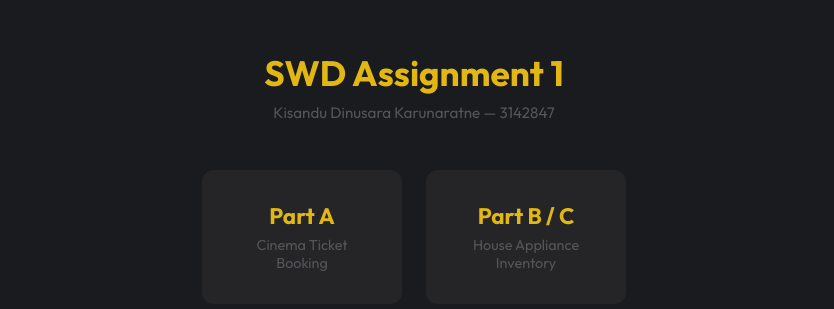
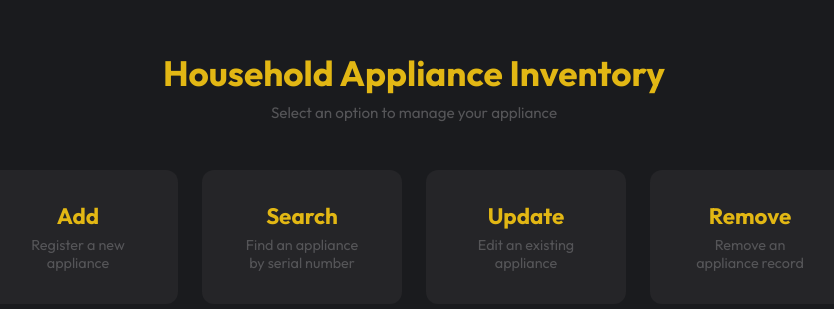
Before and after one commit to itskisa/inventory-management-system, a Next.js app: page / in a window 1280 px wide. Shown: the part 223-532 px from the top of the page, without its empty margins (226-1060 px from the left). Built offline with nearby package versions, Linux system fonts and the light colour scheme.

Commit message:
updated the main page with add, search, update, delete nav cards

```diff
--- a/app/page.js
+++ b/app/page.js
@@ -1,20 +1,34 @@
+import Link from "next/link";
 import styles from "./styles/home.module.css";
 
 export default function Home() {
     return (
         <main className={styles.container}>
-            <h1 className={styles.title}>SWD Assignment 1</h1>
-            <p className={styles.subtitle}>Kisandu Dinusara Karunaratne — 3142847</p>
-            <div className={styles.links}>
-                <a href="/part-a" className={styles.card}>
-                    <span className={styles.cardTitle}>Part A</span>
-                    <span className={styles.cardDesc}>Cinema Ticket Booking</span>
-                </a>
-                <a href="/part-b-c" className={styles.card}>
-                    <span className={styles.cardTitle}>Part B / C</span>
-                    <span className={styles.cardDesc}>House Appliance Inventory</span>
-                </a>
-            </div>
+            <h1 className={styles.title}>Household Appliance Inventory</h1>
+            <p className={styles.subtitle}>Select an option to manage your appliance</p>
+
+            <nav className={styles.links}>
+                <Link href="/add" className={styles.card}>
+                    <span className={styles.cardTitle}>Add</span>
+                    <span className={styles.cardDesc}>Register a new appliance</span>
+                </Link>
+
+                <Link href="/search" className={styles.card}>
+                    <span className={styles.cardTitle}>Search</span>
+                    <span className={styles.cardDesc}>Find an appliance by serial number</span>
+                </Link>
+
+                <Link href="/update" className={styles.card}>
+                    <span className={styles.cardTitle}>Update</span>
+                    <span className={styles.cardDesc}>Edit an existing appliance</span>
+                </Link>
+
+                <Link href="/delete" className={styles.card}>
+                    <span className={styles.cardTitle}>Remove</span>
+                    <span className={styles.cardDesc}>Remove an appliance record</span>
+                </Link>
+
+            </nav>
         </main>
-    );
+    )
 }
```
